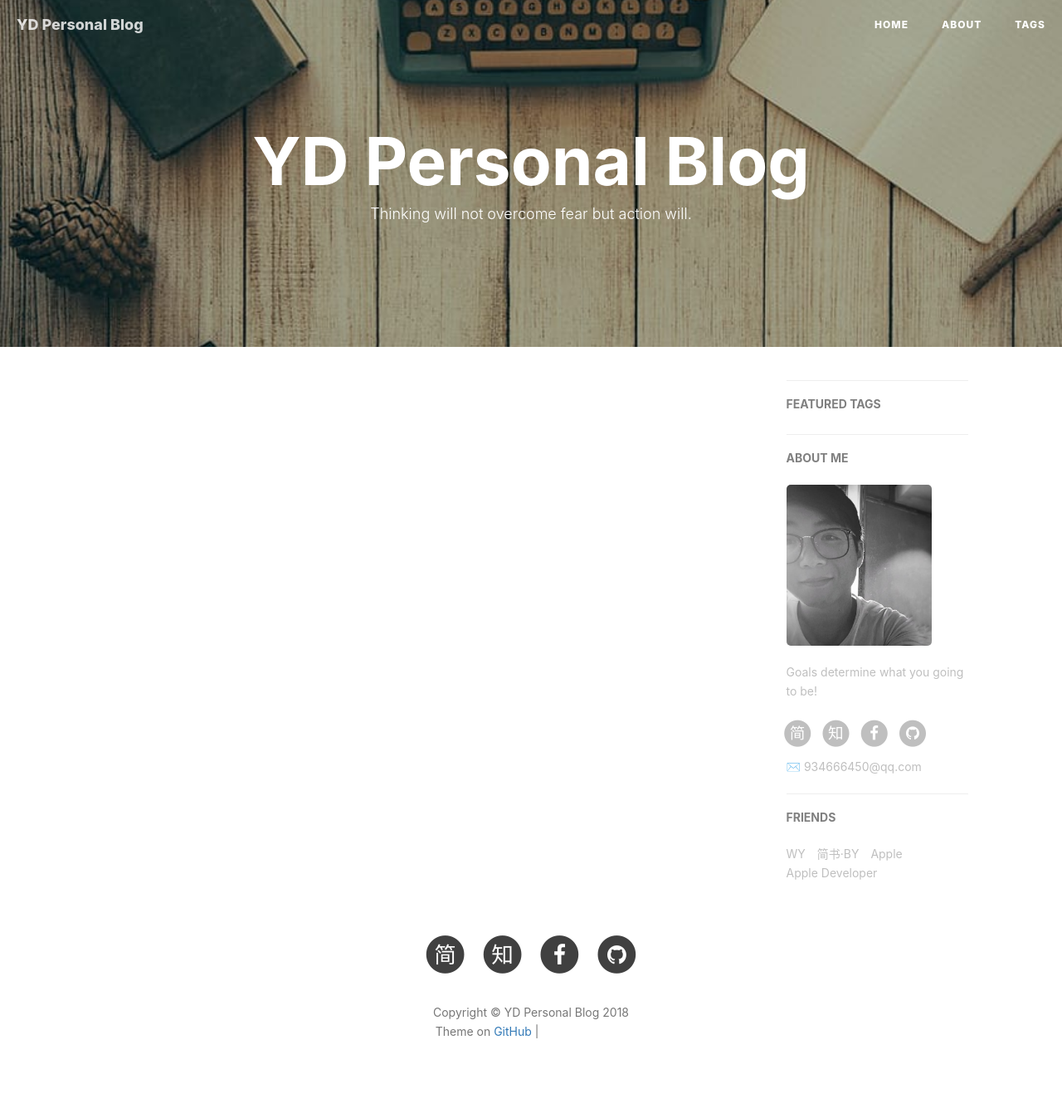
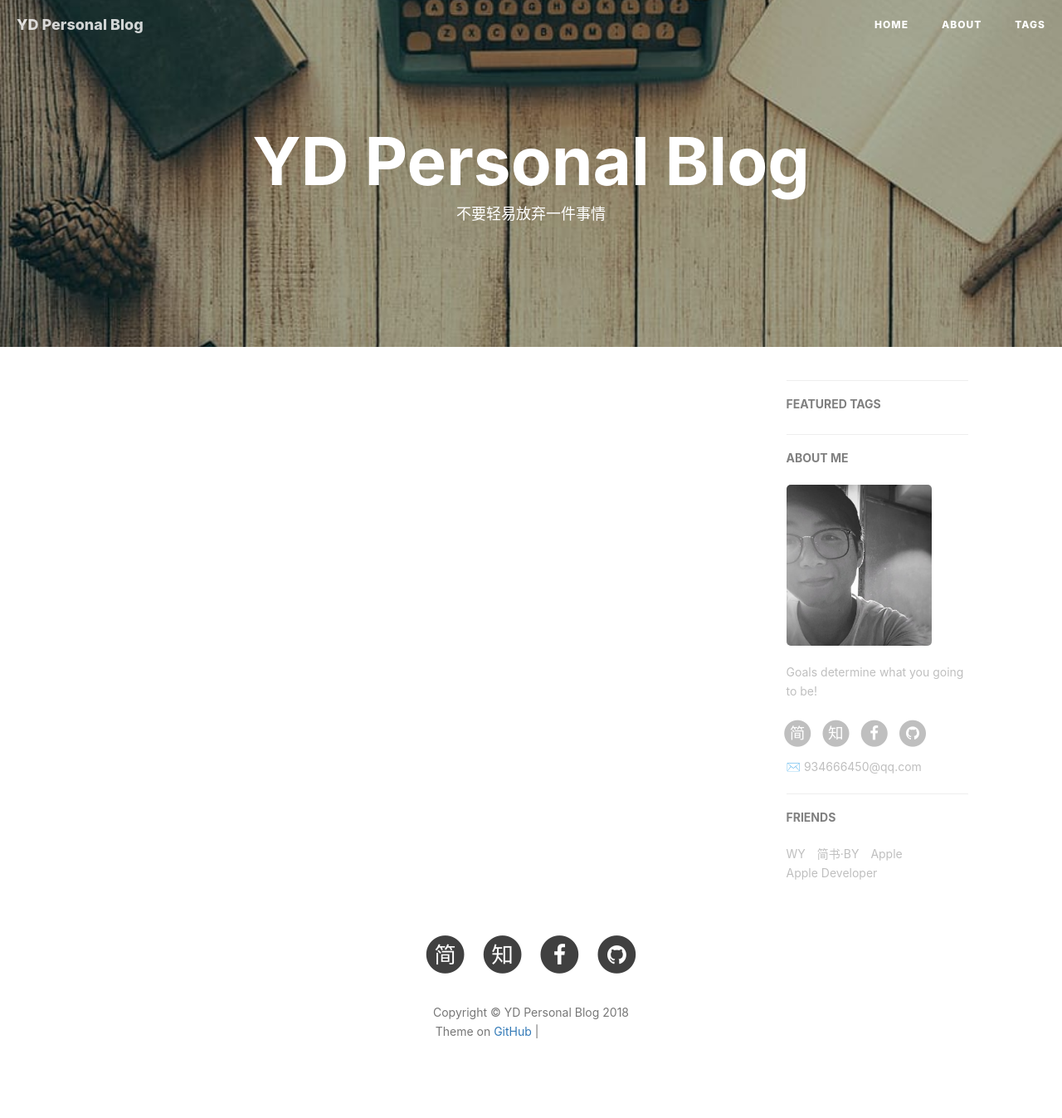
Before and after one commit to K12273/K12273.github.io, a Jekyll site: the page built from index.html, in a window 1280 px wide. Shown: the whole page at 83% size. Built offline with Jekyll 4.4.1, drawn with Linux system fonts in a browser that asks for light colours; nearby versions of some CDN libraries; the list of posts is cut into pages by our own code; comment, search, counter and statistics services are not loaded; grey boxes are pictures that could not be loaded.

Commit message:
Update index.html

```diff
--- a/index.html
+++ b/index.html
@@ -1,6 +1,6 @@
 ---
 layout: page
-description: "Thinking will not overcome fear but action will."
+description: "不要轻易放弃一件事情"
 ---
 
 {% for post in paginator.posts %}
```
